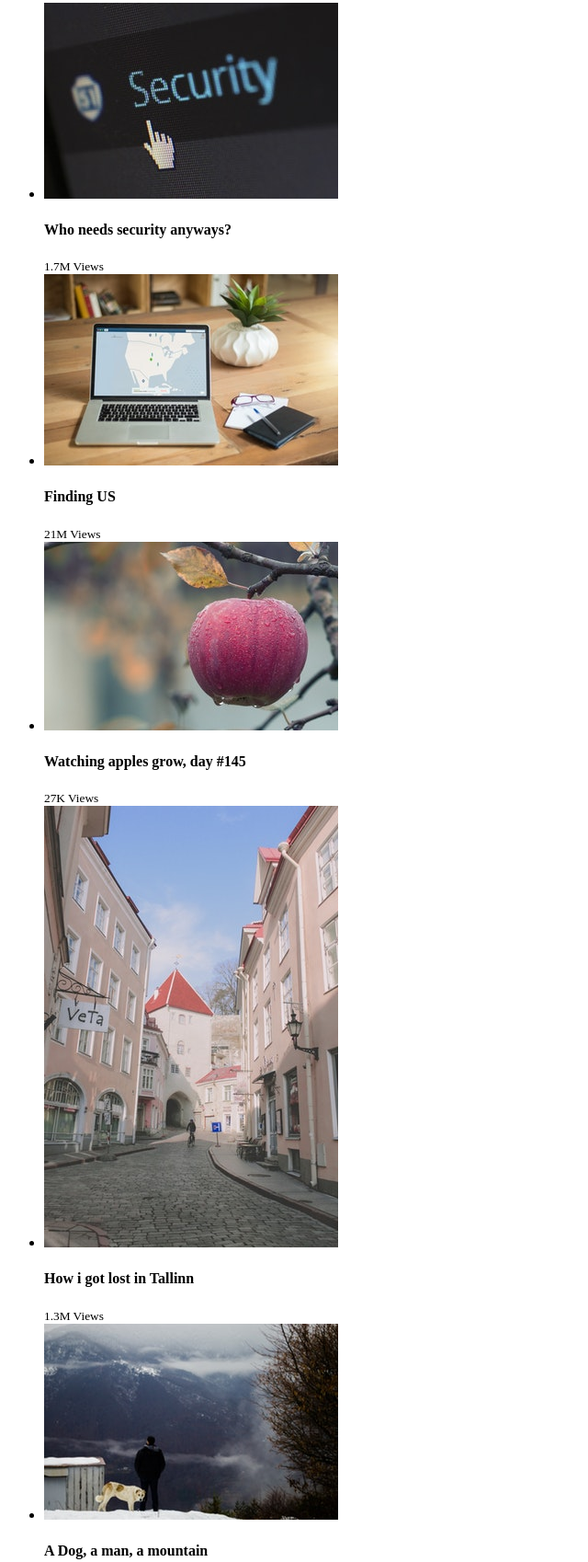
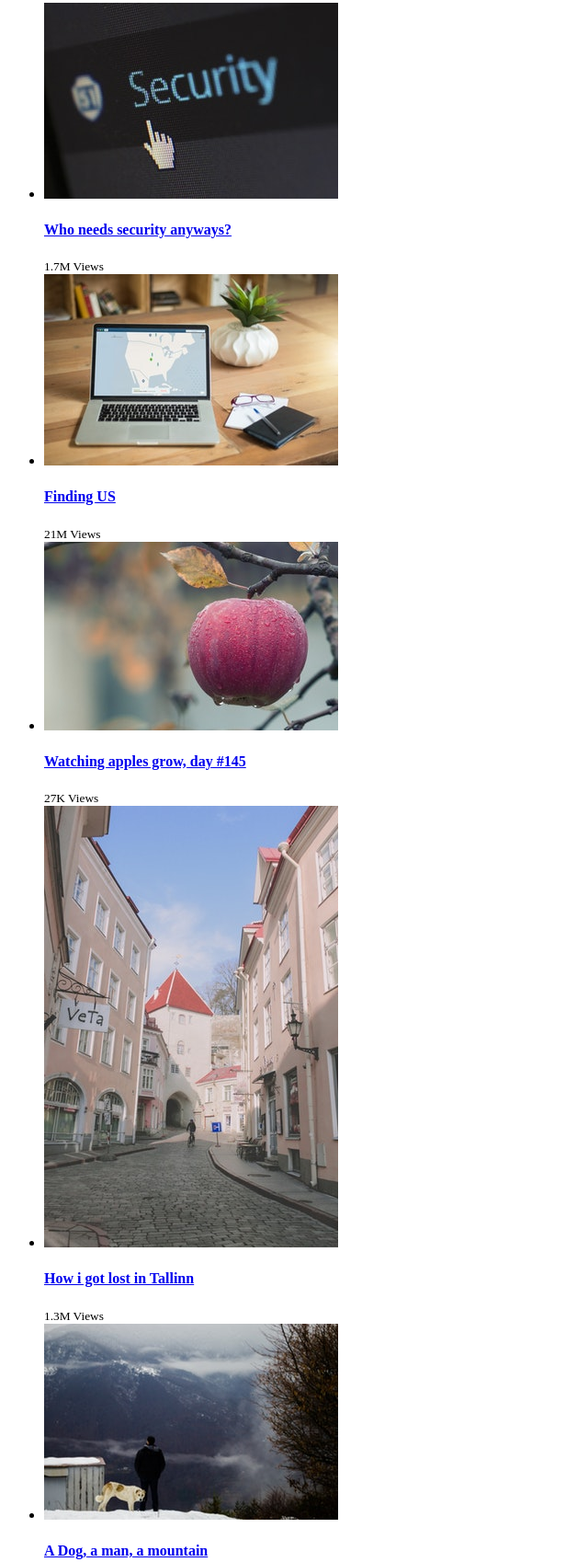
Before and after one commit to mpajustik/practical3, a plain HTML site: page index.html in a window 1280 px wide. Shown: the part 467-2165 px from the top of the page at 92% size, without its empty margins (0-640 px from the left). Drawn offline with Linux system fonts and the light colour scheme.

Commit message:
Added links to suggested video titles

```diff
--- a/index.html
+++ b/index.html
@@ -33,42 +33,42 @@
             <li>
                 <div>
                     <img src="res/images/thumbnails/thumb-1.jpg" alt="Video 1">
-                    <h4>Who needs security anyways?</h4>
+                    <h4><a href="#">Who needs security anyways?</a></h4>
                     <small>1.7M Views</small>
                 </div>
             </li>
             <li>
                 <div>
                     <img src="res/images/thumbnails/thumb-2.jpg" alt="Video 1">
-                    <h4>Finding US</h4>
+                    <h4><a href="#">Finding US</a></h4>
                     <small>21M Views</small>
                 </div>
             </li>
             <li>
                 <div>
                     <img src="res/images/thumbnails/thumb-3.jpg" alt="Video 1">
-                    <h4>Watching apples grow, day #145</h4>
+                    <h4><a href="#">Watching apples grow, day #145</a></h4>
                     <small>27K Views</small>
                 </div>
             </li>
             <li>
                 <div>
                     <img src="res/images/thumbnails/thumb-4.jpg" alt="Video 1">
-                    <h4>How i got lost in Tallinn</h4>
+                    <h4><a href="#">How i got lost in Tallinn</a></h4>
                     <small>1.3M Views</small>
                 </div>
             </li>
             <li>
                 <div>
                     <img src="res/images/thumbnails/thumb-5.jpg" alt="Video 1">
-                    <h4>A Dog, a man, a mountain</h4>
+                    <h4><a href="#">A Dog, a man, a mountain</a></h4>
                     <small>12M Views</small>
                 </div>
             </li>
             <li>
                 <div>
                     <img src="res/images/thumbnails/thumb-6.jpg" alt="Video 1">
-                    <h4>How to organize bookshelves in a way that people think you've read all of those books.</h4>
+                    <h4><a href="#">How to organize bookshelves in a way that people think you've read all of those books.</a></h4>
                     <small>9M Views</small>
                 </div>
             </li>
```
